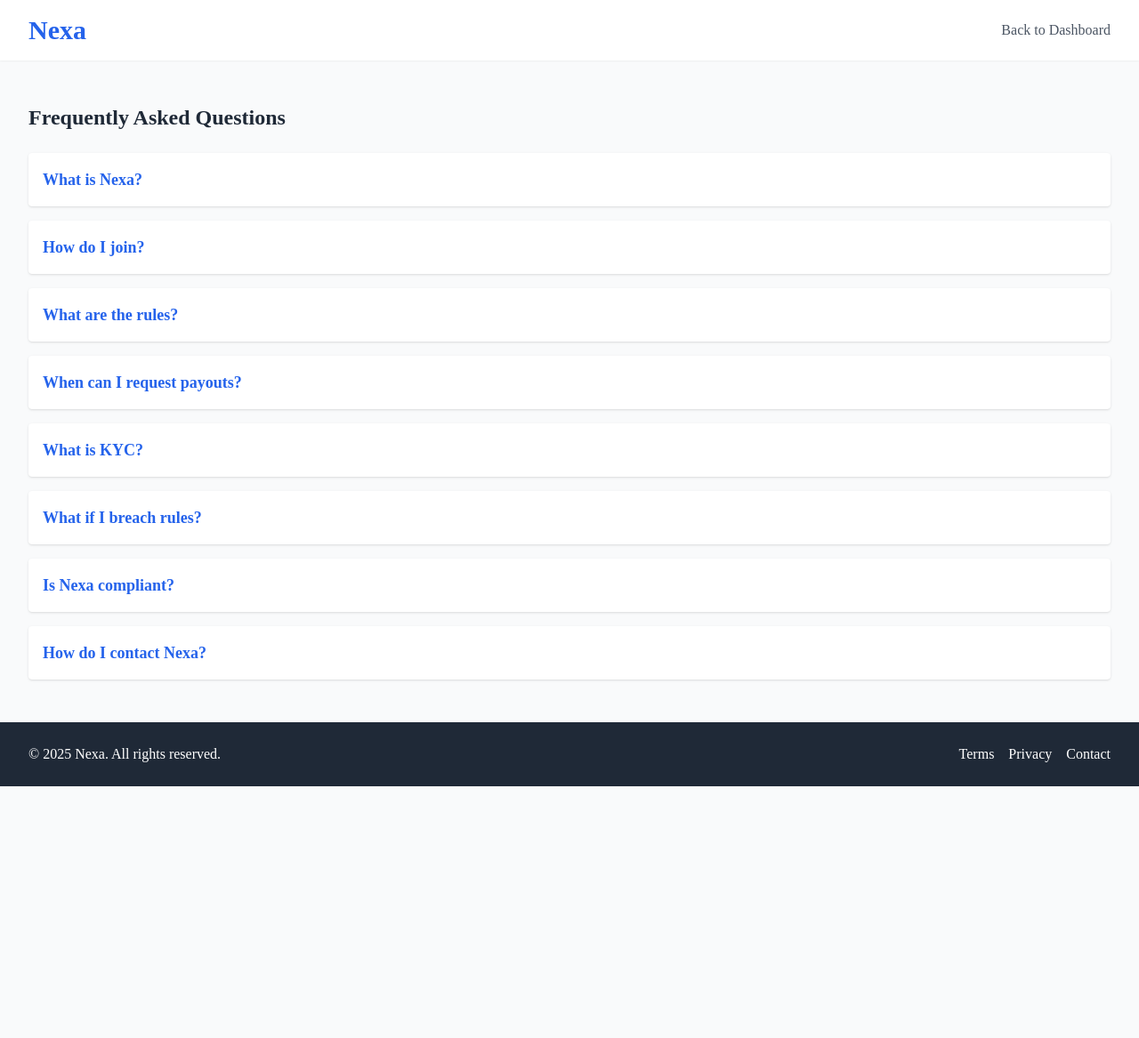
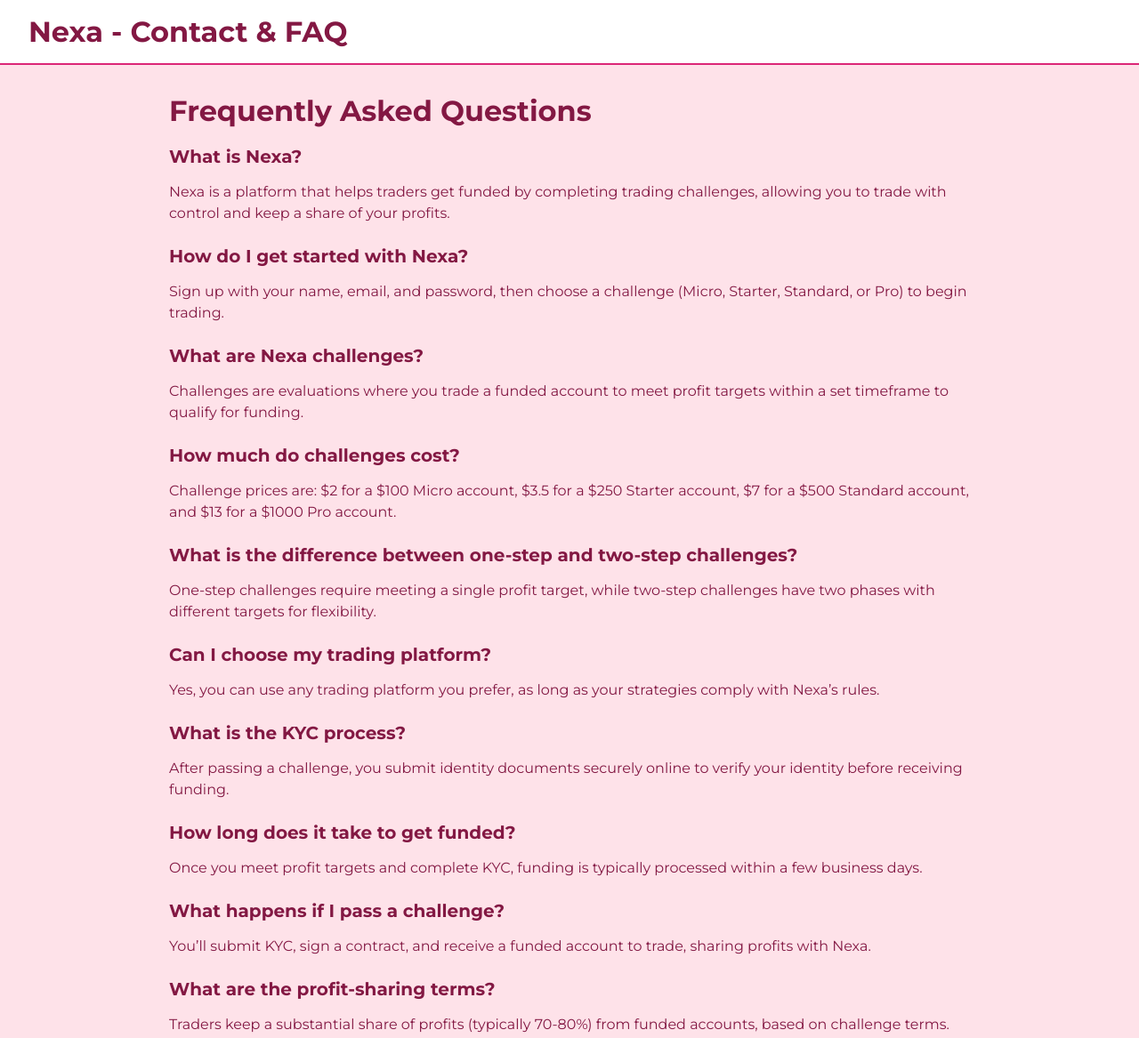
Before and after one commit to nexa-io/mynexa, a plain HTML site: page faq.html in a window 1280 px wide. Shown: the top 1167 px of the page at 89% size. Before the commit the page ends 884 px from the top, so only its background shows below. Drawn offline with nearby package versions, Linux system fonts and the light colour scheme.

Commit message:
Update faq.html

```diff
--- a/faq.html
+++ b/faq.html
@@ -1,70 +1,125 @@
 <!DOCTYPE html>
 <html lang="en">
 <head>
-    <meta charset="UTF-8">
-    <meta name="viewport" content="width=device-width, initial-scale=1.0">
-    <title>FAQ - Nexa</title>
-    <script src="https://cdn.tailwindcss.com"></script>
+<meta charset="UTF-8" />
+<meta name="viewport" content="width=device-width, initial-scale=1" />
+<title>Contact & FAQ - Nexa</title>
 <style>
-        body { font-family: 'Times New Roman', Times, serif; }
-        .faq-item { cursor: pointer; }
-        .faq-answer { display: none; }
-        .faq-item:hover .faq-answer { display: block; }
+  @import url('https://fonts.googleapis.com/css2?family=Montserrat:wght@400;600;700&display=swap');
+  body { font-family: 'Montserrat', sans-serif; margin: 0; background: #fee2e9; color: #831843; }
+  header { padding: 1rem 2rem; background: white; border-bottom: 2px solid #db2777; display: flex; justify-content: space-between; align-items: center; }
+  header h1 { font-weight: 900; margin: 0; }
+  main { max-width: 900px; margin: 2rem auto; padding: 0 1rem; }
+  section { margin-bottom: 3rem; }
+  section h2 { font-size: 2rem; font-weight: 700; margin-bottom: 1rem; }
+  section p { font-size: 1.125rem; line-height: 1.5; margin-bottom: 1.5rem; }
+  .faq-item { margin-bottom: 1.5rem; }
+  .faq-item h3 { font-size: 1.25rem; font-weight: 700; margin-bottom: 0.5rem; }
+  .faq-item p { font-size: 1rem; margin-bottom: 0; }
+  .contact { background: #db2777; color: white; padding: 2rem; border-radius: 1rem; text-align: center; }
+  .contact h3 { font-weight: 800; font-size: 1.5rem; margin-bottom: 1rem; }
+  .contact p { font-weight: 600; font-size: 1.125rem; }
+  footer { text-align: center; padding: 1rem 0; font-weight: 600; color: #c026d3; }
 </style>
 </head>
-<body class="bg-gray-50 min-h-screen">
-    <header class="bg-white shadow-sm">
-        <div class="max-w-7xl mx-auto px-4 sm:px-6 lg:px-8 py-4 flex justify-between items-center">
-            <h1 class="text-3xl font-bold text-blue-600">Nexa</h1>
-            <a href="dashboard.html" class="text-gray-600 hover:text-blue-600">Back to Dashboard</a>
+<body>
+<header>
+  <h1>Nexa - Contact & FAQ</h1>
+</header>
+<main>
+  <section>
+    <h2>Frequently Asked Questions</h2>
+    <div class="faq-item">
+      <h3>What is Nexa?</h3>
+      <p>Nexa is a platform that helps traders get funded by completing trading challenges, allowing you to trade with control and keep a share of your profits.</p>
     </div>
-    </header>
-    <main class="max-w-7xl mx-auto px-4 sm:px-6 lg:px-8 py-12">
-        <h2 class="text-2xl font-bold text-gray-800">Frequently Asked Questions</h2>
-        <div class="mt-6 space-y-4">
-            <div class="faq-item bg-white p-4 rounded shadow">
-                <h3 class="text-lg font-semibold text-blue-600">What is Nexa?</h3>
-                <p class="faq-answer mt-2 text-gray-600">A prop trading firm in Nigeria offering 1-Step (10% profit, 6% drawdown) and 2-Step (8% profit/phase, 10% drawdown) challenges to access funded accounts with 80/20 (demo) or 160/20 (live) profit splits.</p>
+    <div class="faq-item">
+      <h3>How do I get started with Nexa?</h3>
+      <p>Sign up with your name, email, and password, then choose a challenge (Micro, Starter, Standard, or Pro) to begin trading.</p>
     </div>
-            <div class="faq-item bg-white p-4 rounded shadow">
-                <h3 class="text-lg font-semibold text-blue-600">How do I join?</h3>
-                <p class="faq-answer mt-2 text-gray-600">Sign up, accept T&C/Privacy Policy, sign the Trading Agreement (<a href="https://docuseal.com/d/w4aYAR5LfBb41G" target="_blank" class="text-blue-500">link</a>), and complete KYC (<a href="https://forms.gle/esMxwUYE3fMVG1qn6" target="_blank" class="text-blue-500">link</a>).</p>
+    <div class="faq-item">
+      <h3>What are Nexa challenges?</h3>
+      <p>Challenges are evaluations where you trade a funded account to meet profit targets within a set timeframe to qualify for funding.</p>
     </div>
-            <div class="faq-item bg-white p-4 rounded shadow">
-                <h3 class="text-lg font-semibold text-blue-600">What are the rules?</h3>
-                <p class="faq-answer mt-2 text-gray-600">No leverage limits; banned strategies: martingale, news scalping, high-frequency, grid, copy trading manipulation; one account per Trader; video submission (max 5 min) required.</p>
+    <div class="faq-item">
+      <h3>How much do challenges cost?</h3>
+      <p>Challenge prices are: $2 for a $100 Micro account, $3.5 for a $250 Starter account, $7 for a $500 Standard account, and $13 for a $1000 Pro account.</p>
     </div>
-            <div class="faq-item bg-white p-4 rounded shadow">
-                <h3 class="text-lg font-semibold text-blue-600">When can I request payouts?</h3>
-                <p class="faq-answer mt-2 text-gray-600">30 days after funded status, if KYC verified. Min $3, max 10% account size, every 14 days thereafter.</p>
+    <div class="faq-item">
+      <h3>What is the difference between one-step and two-step challenges?</h3>
+      <p>One-step challenges require meeting a single profit target, while two-step challenges have two phases with different targets for flexibility.</p>
     </div>
-            <div class="faq-item bg-white p-4 rounded shadow">
-                <h3 class="text-lg font-semibold text-blue-600">What is KYC?</h3>
-                <p class="faq-answer mt-2 text-gray-600">Submit NIN slip and selfie via <a href="https://forms.gle/esMxwUYE3fMVG1qn6" target="_blank" class="text-blue-500">form</a>. Verified via NIMC QR scan.</p>
+    <div class="faq-item">
+      <h3>Can I choose my trading platform?</h3>
+      <p>Yes, you can use any trading platform you prefer, as long as your strategies comply with Nexa’s rules.</p>
     </div>
-            <div class="faq-item bg-white p-4 rounded shadow">
-                <h3 class="text-lg font-semibold text-blue-600">What if I breach rules?</h3>
-                <p class="faq-answer mt-2 text-gray-600">Account terminated, no refunds, possible EFCC referral for fraud.</p>
+    <div class="faq-item">
+      <h3>What is the KYC process?</h3>
+      <p>After passing a challenge, you submit identity documents securely online to verify your identity before receiving funding.</p>
     </div>
-            <div class="faq-item bg-white p-4 rounded shadow">
-                <h3 class="text-lg font-semibold text-blue-600">Is Nexa compliant?</h3>
-                <p class="faq-answer mt-2 text-gray-600">Yes, follows Nigerian AML/CTF laws with KYC and audit logs.</p>
+    <div class="faq-item">
+      <h3>How long does it take to get funded?</h3>
+      <p>Once you meet profit targets and complete KYC, funding is typically processed within a few business days.</p>
     </div>
-            <div class="faq-item bg-white p-4 rounded shadow">
-                <h3 class="text-lg font-semibold text-blue-600">How do I contact Nexa?</h3>
-                <p class="faq-answer mt-2 text-gray-600">Email <a href="mailto:infocontactnexa@gmail.com" class="text-blue-500">infocontactnexa@gmail.com</a>.</p>
+    <div class="faq-item">
+      <h3>What happens if I pass a challenge?</h3>
+      <p>You’ll submit KYC, sign a contract, and receive a funded account to trade, sharing profits with Nexa.</p>
     </div>
+    <div class="faq-item">
+      <h3>What are the profit-sharing terms?</h3>
+      <p>Traders keep a substantial share of profits (typically 70-80%) from funded accounts, based on challenge terms.</p>
     </div>
+    <div class="faq-item">
+      <h3>Can I trade multiple accounts at once?</h3>
+      <p>No, Nexa allows you to trade only one account at a time to ensure focus and compliance with challenge rules.</p>
+    </div>
+    <div class="faq-item">
+      <h3>What if I fail a challenge?</h3>
+      <p>If you don’t meet the profit targets, you can repurchase the same or a different challenge without penalties.</p>
+    </div>
+    <div class="faq-item">
+      <h3>Is there a time limit for challenges?</h3>
+      <p>Yes, challenges have specific timeframes (e.g., 30 days for one-step, 60 days for two-step) to meet profit targets.</p>
+    </div>
+    <div class="faq-item">
+      <h3>Do I need trading experience to join Nexa?</h3>
+      <p>No, traders of all levels can join, but some experience is recommended to succeed in challenges.</p>
+    </div>
+    <div class="faq-item">
+      <h3>What trading strategies are allowed?</h3>
+      <p>Legitimate strategies like scalping or swing trading are allowed, but strategies meant to cheat or exploit the system are strictly prohibited.</p>
+    </div>
+    <div class="faq-item">
+      <h3>How does Nexa ensure fair trading?</h3>
+      <p>Nexa enforces clear profit targets and rules, prohibiting cheating or exploitative strategies to maintain fairness.</p>
+    </div>
+    <div class="faq-item">
+      <h3>What is the admin panel for?</h3>
+      <p>The admin panel allows our team to manage contracts, update KYC statuses, and send notifications to support traders.</p>
+    </div>
+    <div class="faq-item">
+      <h3>Can I track my challenge progress?</h3>
+      <p>Yes, your dashboard displays your contract details, including account size, status, and KYC progress, updated in real-time.</p>
+    </div>
+    <div class="faq-item">
+      <h3>How do I receive notifications?</h3>
+      <p>Notifications about your account, KYC, or contracts appear in your dashboard after logging in.</p>
+    </div>
+    <div class="faq-item">
+      <h3>How can I contact Nexa for support?</h3>
+      <p>Email infocontactnexa@gmail.com for assistance with challenges, KYC, or any other questions.</p>
+    </div>
+  </section>
+  <section class="contact">
+    <h3>Contact Us</h3>
+    <p>Have more questions? Reach out to us at infocontactnexa@gmail.com for assistance.</p>
+  </section>
 </main>
-    <footer class="bg-gray-800 text-white py-6">
-        <div class="max-w-7xl mx-auto px-4 sm:px-6 lg:px-8 flex justify-between">
-            <p>&copy; 2025 Nexa. All rights reserved.</p>
-            <div class="flex space-x-4">
-                <a href="terms.html" class="hover:text-blue-300">Terms</a>
-                <a href="privacy.html" class="hover:text-blue-300">Privacy</a>
-                <a href="contact.html" class="hover:text-blue-300">Contact</a>
-            </div>
-        </div>
+<footer>
+  &copy; <span id="year">2025</span> Nexa. All rights reserved.
 </footer>
+<script>
+  document.getElementById('year').textContent = new Date().getFullYear();
+</script>
 </body>
 </html>
```
Lines whose indentation alone changed are shown as unchanged.
